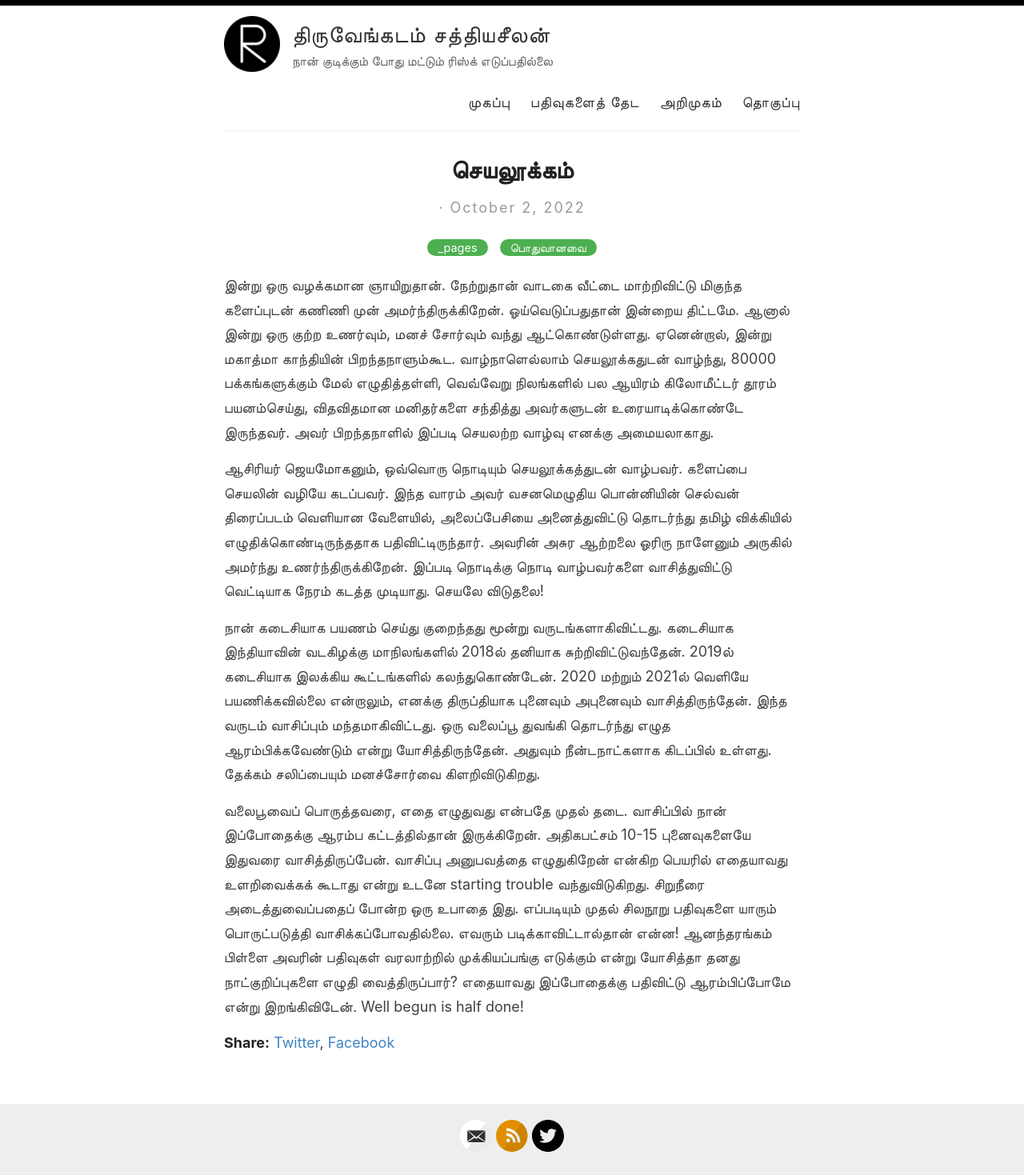
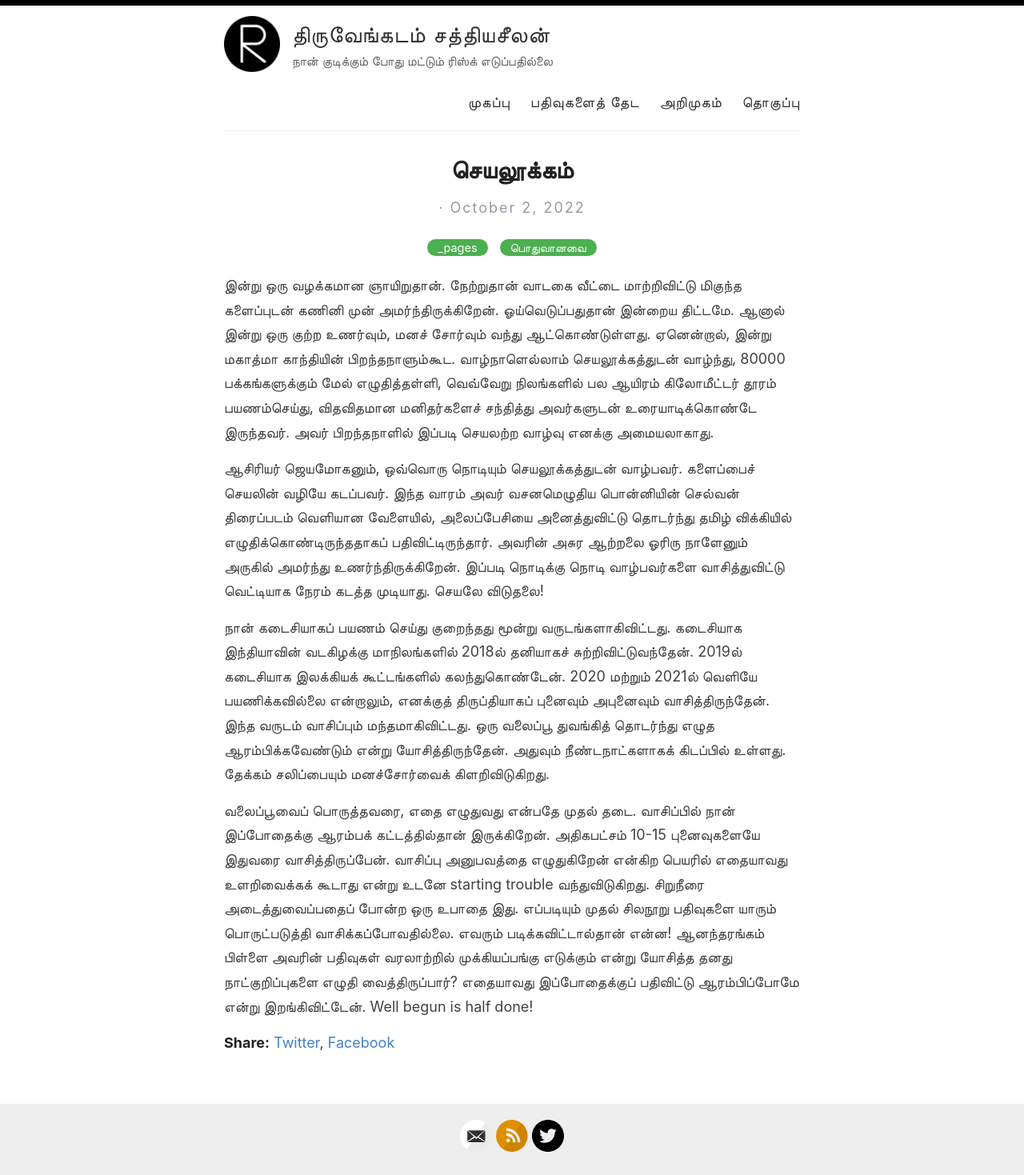
Before and after one commit to sunthiru/thiru.blog, a Jekyll site: the page built from _pages/_posts/2022-10-02-செயலூக்கம்.md, in a window 1280 px wide. Shown: the whole page at 80% size. Built offline with Jekyll 4.4.1, drawn with Linux system fonts in a browser that asks for light colours.

Commit message:
grammar check

```diff
--- a/_pages/_posts/2022-10-02-செயலூக்கம்.md
+++ b/_pages/_posts/2022-10-02-செயலூக்கம்.md
@@ -4,10 +4,10 @@
 categories: [பொதுவானவை]
 ---
 
-இன்று ஒரு வழக்கமான ஞாயிறுதான். நேற்றுதான் வாடகை வீட்டை மாற்றிவிட்டு மிகுந்த களைப்புடன் கணிணி முன் அமர்ந்திருக்கிறேன். ஓய்வெடுப்பதுதான் இன்றைய திட்டமே. ஆனால் இன்று ஒரு குற்ற உணர்வும், மனச் சோர்வும் வந்து ஆட்கொண்டுள்ளது. ஏனென்றால், இன்று மகாத்மா காந்தியின் பிறந்தநாளும்கூட. வாழ்நாளெல்லாம் செயலூக்கதுடன் வாழ்ந்து, 80000 பக்கங்களுக்கும் மேல் எழுதித்தள்ளி, வெவ்வேறு நிலங்களில் பல ஆயிரம் கிலோமீட்டர் தூரம் பயனம்செய்து, விதவிதமான மனிதர்களை சந்தித்து அவர்களுடன் உரையாடிக்கொண்டே இருந்தவர். அவர் பிறந்தநாளில் இப்படி செயலற்ற வாழ்வு எனக்கு அமையலாகாது.
+இன்று ஒரு வழக்கமான ஞாயிறுதான். நேற்றுதான் வாடகை வீட்டை மாற்றிவிட்டு மிகுந்த களைப்புடன் கணினி முன் அமர்ந்திருக்கிறேன். ஓய்வெடுப்பதுதான் இன்றைய திட்டமே. ஆனால் இன்று ஒரு குற்ற உணர்வும், மனச் சோர்வும் வந்து ஆட்கொண்டுள்ளது. ஏனென்றால், இன்று மகாத்மா காந்தியின் பிறந்தநாளும்கூட. வாழ்நாளெல்லாம் செயலூக்கத்துடன் வாழ்ந்து, 80000 பக்கங்களுக்கும் மேல் எழுதித்தள்ளி, வெவ்வேறு நிலங்களில் பல ஆயிரம் கிலோமீட்டர் தூரம் பயணம்செய்து, விதவிதமான மனிதர்களைச் சந்தித்து அவர்களுடன் உரையாடிக்கொண்டே இருந்தவர். அவர் பிறந்தநாளில் இப்படி செயலற்ற வாழ்வு எனக்கு அமையலாகாது.
 
-ஆசிரியர் ஜெயமோகனும், ஒவ்வொரு நொடியும் செயலூக்கத்துடன் வாழ்பவர். களைப்பை செயலின் வழியே கடப்பவர். இந்த வாரம் அவர் வசனமெழுதிய பொன்னியின் செல்வன் திரைப்படம் வெளியான வேளையில், அலைப்பேசியை அனைத்துவிட்டு தொடர்ந்து தமிழ் விக்கியில் எழுதிக்கொண்டிருந்ததாக பதிவிட்டிருந்தார். அவரின் அசுர ஆற்றலை ஓரிரு நாளேனும் அருகில் அமர்ந்து  உணர்ந்திருக்கிறேன். இப்படி நொடிக்கு நொடி வாழ்பவர்களை வாசித்துவிட்டு வெட்டியாக நேரம் கடத்த முடியாது. செயலே விடுதலை!
+ஆசிரியர் ஜெயமோகனும், ஒவ்வொரு நொடியும் செயலூக்கத்துடன் வாழ்பவர். களைப்பைச் செயலின் வழியே கடப்பவர். இந்த வாரம் அவர் வசனமெழுதிய பொன்னியின் செல்வன் திரைப்படம் வெளியான வேளையில், அலைப்பேசியை அனைத்துவிட்டு தொடர்ந்து தமிழ் விக்கியில் எழுதிக்கொண்டிருந்ததாகப் பதிவிட்டிருந்தார். அவரின் அசுர ஆற்றலை ஓரிரு நாளேனும் அருகில் அமர்ந்து  உணர்ந்திருக்கிறேன். இப்படி நொடிக்கு நொடி வாழ்பவர்களை வாசித்துவிட்டு வெட்டியாக நேரம் கடத்த முடியாது. செயலே விடுதலை!
 
-நான் கடைசியாக பயணம் செய்து குறைந்தது மூன்று வருடங்களாகிவிட்டது. கடைசியாக இந்தியாவின் வடகிழக்கு மாநிலங்களில் 2018ல் தனியாக சுற்றிவிட்டுவந்தேன்.  2019ல் கடைசியாக இலக்கிய கூட்டங்களில் கலந்துகொண்டேன். 2020 மற்றும் 2021ல் வெளியே பயணிக்கவில்லை என்றாலும், எனக்கு திருப்தியாக புனைவும் அபுனைவும் வாசித்திருந்தேன். இந்த வருடம் வாசிப்பும் மந்தமாகிவிட்டது. ஒரு வலைப்பூ துவங்கி தொடர்ந்து எழுத ஆரம்பிக்கவேண்டும் என்று  யோசித்திருந்தேன். அதுவும் நீன்டநாட்களாக கிடப்பில் உள்ளது. தேக்கம் சலிப்பையும் மனச்சோர்வை கிளறிவிடுகிறது.
+நான் கடைசியாகப் பயணம் செய்து குறைந்தது மூன்று வருடங்களாகிவிட்டது. கடைசியாக இந்தியாவின் வடகிழக்கு மாநிலங்களில் 2018ல் தனியாகச் சுற்றிவிட்டுவந்தேன்.  2019ல் கடைசியாக இலக்கியக் கூட்டங்களில் கலந்துகொண்டேன். 2020 மற்றும் 2021ல் வெளியே பயணிக்கவில்லை என்றாலும், எனக்குத் திருப்தியாகப் புனைவும் அபுனைவும் வாசித்திருந்தேன். இந்த வருடம் வாசிப்பும் மந்தமாகிவிட்டது. ஒரு வலைப்பூ துவங்கித் தொடர்ந்து எழுத ஆரம்பிக்கவேண்டும் என்று  யோசித்திருந்தேன். அதுவும் நீண்டநாட்களாகக் கிடப்பில் உள்ளது. தேக்கம் சலிப்பையும் மனச்சோர்வைக் கிளறிவிடுகிறது.
 
-வலைபூவைப் பொருத்தவரை, எதை எழுதுவது என்பதே முதல் தடை. வாசிப்பில் நான் இப்போதைக்கு ஆரம்ப கட்டத்தில்தான் இருக்கிறேன். அதிகபட்சம் 10-15 புனைவுகளையே இதுவரை வாசித்திருப்பேன். வாசிப்பு அனுபவத்தை எழுதுகிறேன் என்கிற பெயரில் எதையாவது உளறிவைக்கக் கூடாது என்று உடனே starting trouble வந்துவிடுகிறது. சிறுநீரை அடைத்துவைப்பதைப் போன்ற ஒரு உபாதை இது. எப்படியும் முதல் சிலநூறு பதிவுகளை யாரும் பொருட்படுத்தி வாசிக்கப்போவதில்லை. எவரும் படிக்காவிட்டால்தான் என்ன! ஆனந்தரங்கம் பிள்ளை அவரின் பதிவுகள் வரலாற்றில் முக்கியப்பங்கு எடுக்கும் என்று யோசித்தா தனது நாட்குறிப்புகளை எழுதி வைத்திருப்பார்? எதையாவது இப்போதைக்கு பதிவிட்டு ஆரம்பிப்போமே என்று இறங்கிவிடேன். Well begun is half done!
+வலைப்பூவைப் பொருத்தவரை, எதை எழுதுவது என்பதே முதல் தடை. வாசிப்பில் நான் இப்போதைக்கு ஆரம்பக் கட்டத்தில்தான் இருக்கிறேன். அதிகபட்சம் 10-15 புனைவுகளையே இதுவரை வாசித்திருப்பேன். வாசிப்பு அனுபவத்தை எழுதுகிறேன் என்கிற பெயரில் எதையாவது உளறிவைக்கக் கூடாது என்று உடனே starting trouble வந்துவிடுகிறது. சிறுநீரை அடைத்துவைப்பதைப் போன்ற ஒரு உபாதை இது. எப்படியும் முதல் சிலநூறு பதிவுகளை யாரும் பொருட்படுத்தி வாசிக்கப்போவதில்லை. எவரும் படிக்கவிட்டால்தான் என்ன! ஆனந்தரங்கம் பிள்ளை அவரின் பதிவுகள் வரலாற்றில் முக்கியப்பங்கு எடுக்கும் என்று யோசித்த தனது நாட்குறிப்புகளை எழுதி வைத்திருப்பார்? எதையாவது இப்போதைக்குப் பதிவிட்டு ஆரம்பிப்போமே என்று இறங்கிவிட்டேன். Well begun is half done!
```
